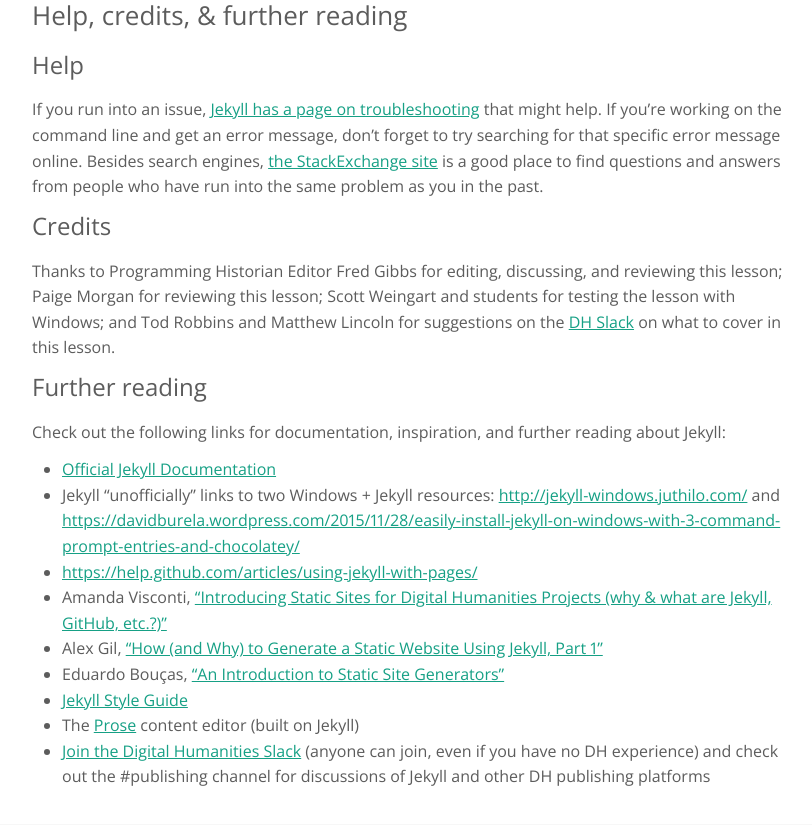
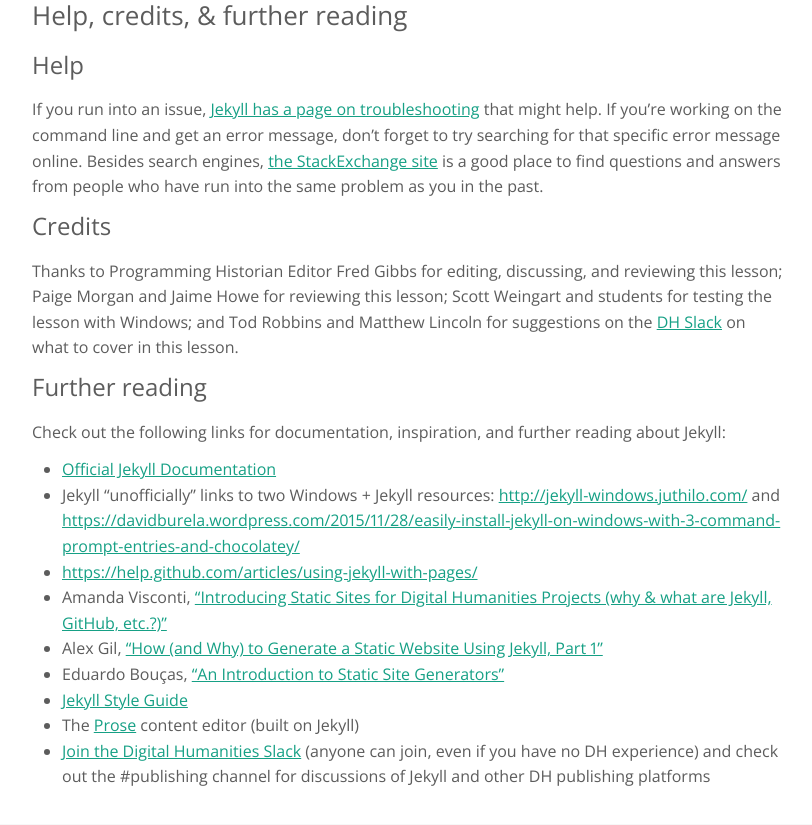
Before and after one commit to amandavisconti/literaturegeek, a Jekyll site: the page built from _posts/2016-04-20-building-static-website-with-jekyll-github-pages.md, in a window 1280 px wide and 900 px high, scrolled down 33447 px. Shown: the top 825 px of the window, without its empty margins (232-1044 px from the left). Built offline with Jekyll 4.4.1, drawn with Linux system fonts in a browser that asks for light colours.

Commit message:
Added Jamie Howe to thanks

```diff
--- a/_posts/2016-04-20-building-static-website-with-jekyll-github-pages.md
+++ b/_posts/2016-04-20-building-static-website-with-jekyll-github-pages.md
@@ -581,7 +581,7 @@
 
 ### Credits <a id="section9-2"></a>
 
-Thanks to *Programming Historian* Editor Fred Gibbs for editing, discussing, and reviewing this lesson; Paige Morgan for reviewing this lesson; Scott Weingart and students for testing the lesson with Windows; and Tod Robbins and Matthew Lincoln for suggestions on the [DH Slack](http://tinyurl.com/DHSlack) on what to cover in this lesson.
+Thanks to *Programming Historian* Editor Fred Gibbs for editing, discussing, and reviewing this lesson; Paige Morgan and Jaime Howe for reviewing this lesson; Scott Weingart and students for testing the lesson with Windows; and Tod Robbins and Matthew Lincoln for suggestions on the [DH Slack](http://tinyurl.com/DHSlack) on what to cover in this lesson.
 
 ### Further reading <a id="section9-3"></a>
 
```
